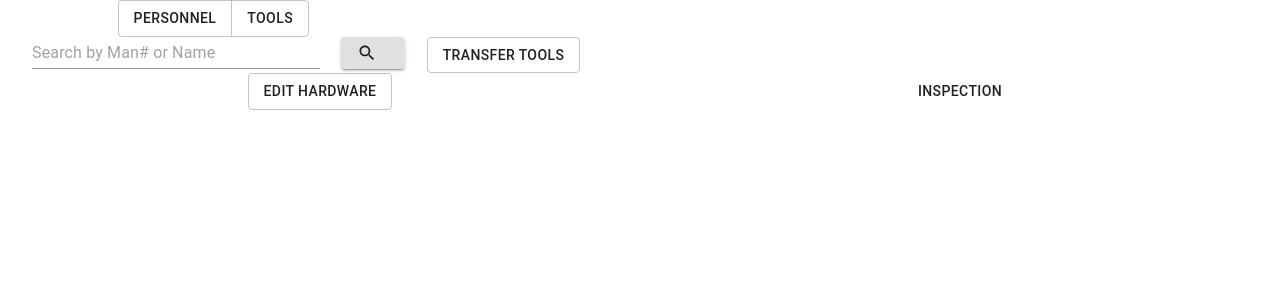
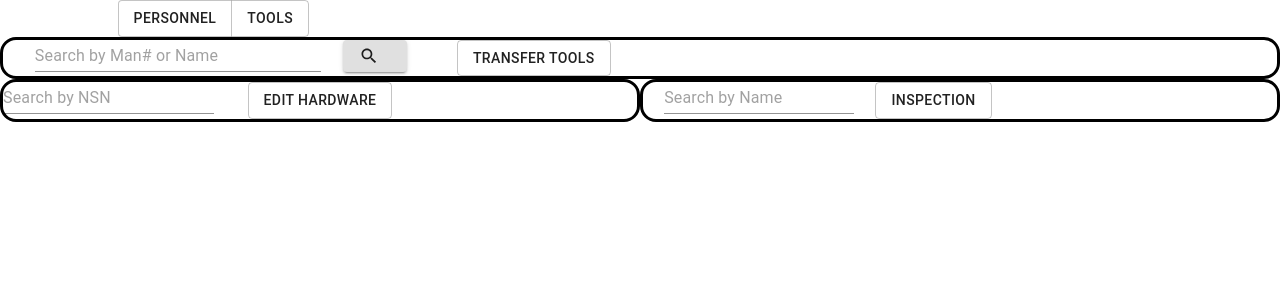
Before and after one commit to JoVasquez84/Two-the-Max, a React (Create React App) app in the folder f-two-the-max/: page / in a window 1280 px wide. Shown: the top 300 px of the page. Built offline with nearby package versions, Linux system fonts and the light colour scheme.

Commit message:
basic layout setup

```diff
--- a/f-two-the-max/src/Theme.js
+++ b/f-two-the-max/src/Theme.js
@@ -2,7 +2,7 @@ import { ButtonGroup, Grid, TextField, createTheme, Input, Divider } from '@mate
 import { makeStyles } from '@material-ui/core/styles';
 import { blueGrey, cyan } from '@material-ui/core/colors'
 
-const Theme = createTheme ({
+const Theme = createTheme({
   root: {
     backgroundColor: blueGrey[500],
   },
@@ -15,18 +15,6 @@ const Theme = createTheme ({
     }
   }
 })
-
-Theme.button ={
-  buttonGroup: {
-    variant: 'contained',
-    color: Theme.palette.text.primary,
-    spacing: 4,
-  },
-  button: {
-    variant: 'contained',
-    color: Theme.palette.secondary.main,
-  },
-}
 /*
 const Buttons = makeStyles(theme => ({
   buttonGroup: {
@@ -43,12 +31,26 @@ const Buttons = makeStyles(theme => ({
 
 const UiStyling = makeStyles(theme => ({
   toolPage: {
-    spacing: 4
+    spacing: 4,
+    borderStyle: 'solid',
+    borderRadius: 16
+  },
+  hardwarePage: {
+    borderStyle: 'solid',
+    borderRadius: 16
+  },
+  repairPage: {
+    borderStyle: 'solid',
+    borderRadius: 16
   },
   personnelSearchBox: {
+    width: '90%',
+    marginLeft: '10%'
+  },
+  toolSearchBox: {
     width: '90%',
     marginLeft: '10%'
   }
 }))
 
-export {Theme, UiStyling}
+export { Theme, UiStyling }
--- a/f-two-the-max/src/components/Home.js
+++ b/f-two-the-max/src/components/Home.js
@@ -5,7 +5,7 @@ import { Link } from 'react-router-dom'
 import HardwareHome from './hardware/HardwareHome.js'
 import PersonnelHome from './personnel/PersonnelHome.js'
 import ToolsHome from './tools/ToolsHome.js'
-import {Theme, UiStyling} from '../Theme.js'
+import { Theme, UiStyling } from '../Theme.js'
 
 const Home = () => {
   const uiStyling = UiStyling(Theme);
@@ -26,17 +26,39 @@ const Home = () => {
           <Grid item xs={1}>
             <Button startIcon={<Search />} variant='contained'></Button>
           </Grid>
+          <Grid item xs={2}>
             <ButtonGroup>
               <Button>Transfer Tools</Button>
             </ButtonGroup>
           </Grid>
-        <Grid item xs={6}>
+
+          <Grid item xs={12}>
+            {/* <ToolsHome /> */}
+          </Grid>
+        </Grid>
+        <Grid className={uiStyling.hardwarePage} item xs={6} container>
+          <Grid item xs={4}>
+            <TextField className={uiStyling.hardwareSearchBox} placeholder='Search by NSN'></TextField>
+          </Grid>
+          <Grid item xs={4}>
             <ButtonGroup>
               <Button>Edit Hardware</Button>
             </ButtonGroup>
           </Grid>
-        <Grid item xs={6}>
+
+          <Grid item xs={12}>
+            {/* <HardwareHome /> */}
+          </Grid>
+        </Grid>
+        <Grid className={uiStyling.repairPage} item xs={6} container>
+          <Grid item xs={4}>
+            <TextField className={uiStyling.toolSearchBox} placeholder='Search by Name'></TextField>
+          </Grid>
+          <Grid item xs={3}>
+            <ButtonGroup>
               <Button>Inspection</Button>
+            </ButtonGroup>
+          </Grid>
         </Grid>
       </Grid >
     </ThemeProvider>
```
Also changed, not shown: f-two-the-max/src/components/tools/ToolsHome.js (line endings or trailing spaces). Lines whose indentation alone changed are shown as unchanged.
